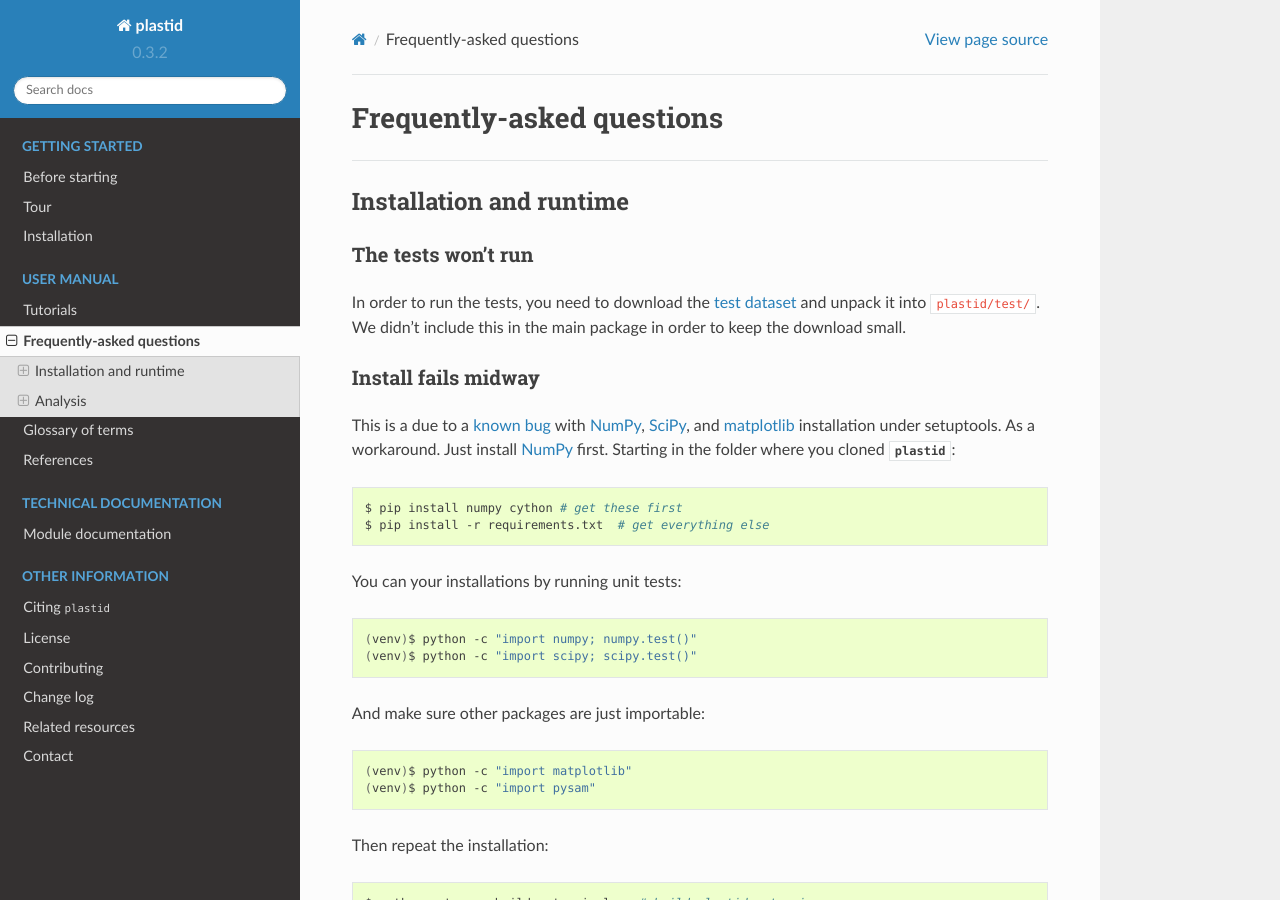
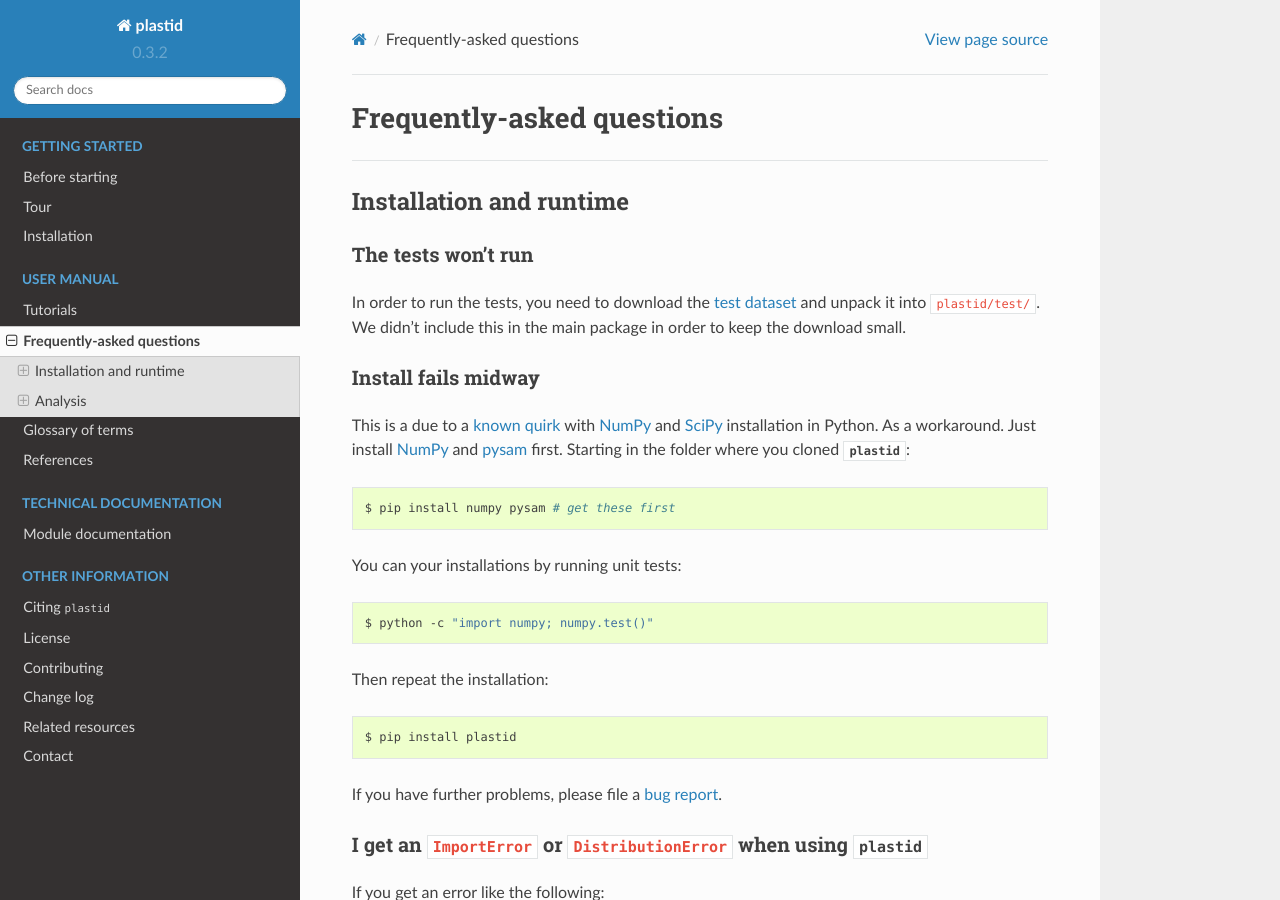
Before and after one commit to joshuagryphon/plastid, a Sphinx documentation site: the page built from docs/source/FAQ.rst, in a window 1280 px wide and 900 px high. Built offline with Sphinx 7.4.7 and the Read the Docs theme 2.0.0, drawn with Linux system fonts in a browser that asks for light colours; pages that are not in the unit, such as notebooks, are missing from menus; some of the changed text lies outside the part shown.

Commit message:
updated install info

```diff
--- a/docs/source/FAQ.rst
+++ b/docs/source/FAQ.rst
@@ -21,39 +21,29 @@ in the main package in order to keep the download small.
 Install fails midway
 ....................
 
-This is a due to a `known bug <https://github.com/numpy/numpy/issues/2434>`_
-with `NumPy`_, `SciPy`_, and `matplotlib`_ installation under setuptools.
-As a workaround. Just install `NumPy`_ first. Starting in the folder
-where you cloned :data:`plastid`:
+This is a due to a `known quirk <https://github.com/numpy/numpy/issues/2434>`_
+with `NumPy`_ and `SciPy`_ installation in Python.
+As a workaround. Just install `NumPy`_ and `pysam`_ first.
+Starting in the folder where you cloned :data:`plastid`:
 
 .. code-block:: shell
 
-    $ pip install numpy cython # get these first
-    $ pip install -r requirements.txt  # get everything else
+    $ pip install numpy pysam # get these first
 
 You can your installations by running unit tests:
 
 .. code-block:: shell
 
-    (venv)$ python -c "import numpy; numpy.test()"
-    (venv)$ python -c "import scipy; scipy.test()"
-
-
-And make sure other packages are just importable:
-
-.. code-block:: shell
-
-    (venv)$ python -c "import matplotlib"
-    (venv)$ python -c "import pysam"
-
+    $ python -c "import numpy; numpy.test()"
 
 Then repeat the installation:
 
 .. code-block:: shell
 
-    $ python setup.py build_ext --inplace # build plastid extensions
-    $ python setup.py install --user # install
+    $ pip install plastid
 
+
+If you have further problems, please file a `bug report <plastid_issues>`_.
 
 
 .. _distribution-error:
```
Also changed, not shown: docs/source/installation.rst (+5 -8 lines).
